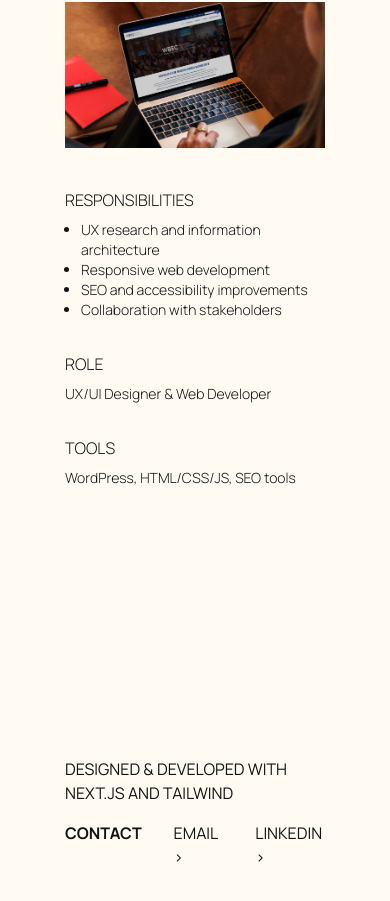
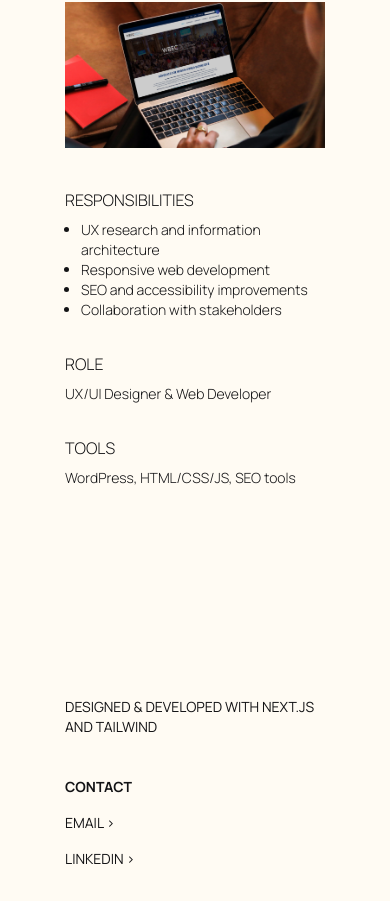
Before and after one commit to aescaba/portfolio, a Next.js app: page /work/wbecnydmv in a window 390 px wide. Shown: the part 382-1283 px from the top of the page. Built offline with nearby package versions, Linux system fonts and the light colour scheme.

Commit message:
footer styling, responsive

```diff
--- a/components/footer.js
+++ b/components/footer.js
@@ -7,11 +7,11 @@ export default function Footer() {
   return (
     <div className="relative mt-[10vh] py-20">
       <div className="absolute inset-x-0 bottom-0">
-        <div className="flex flex-wrap space-y-4 sm:space-y-0 md:justify-between items-center text- sm:text-xs uppercase">
-          <div className="flex">
+        <div className="flex flex-col md:flex-row space-y-4 sm:space-y-0 justify-between gap-6 text-sm md:text-xs uppercase">
+          <div className="flex flex-col">
             <p>designed & developed with next.js and tailwind</p>
           </div>
-          <div className="flex space-x-8 uppercase">
+          <div className="flex flex-col md:flex-row gap-4 md:gap-8 uppercase">
             <p className="font-bold">Contact</p>
             <div className="transition ease-in-out delay-75 hover:text-blueberry"><a href="mailto:amandaescaba@gmail.com">email &gt; </a></div>
             <div className="transition ease-in-out delay-75 hover:text-blueberry"><a href="https://www.linkedin.com/in/aescaba/" target="_blank">linkedin &gt;</a></div>
```
